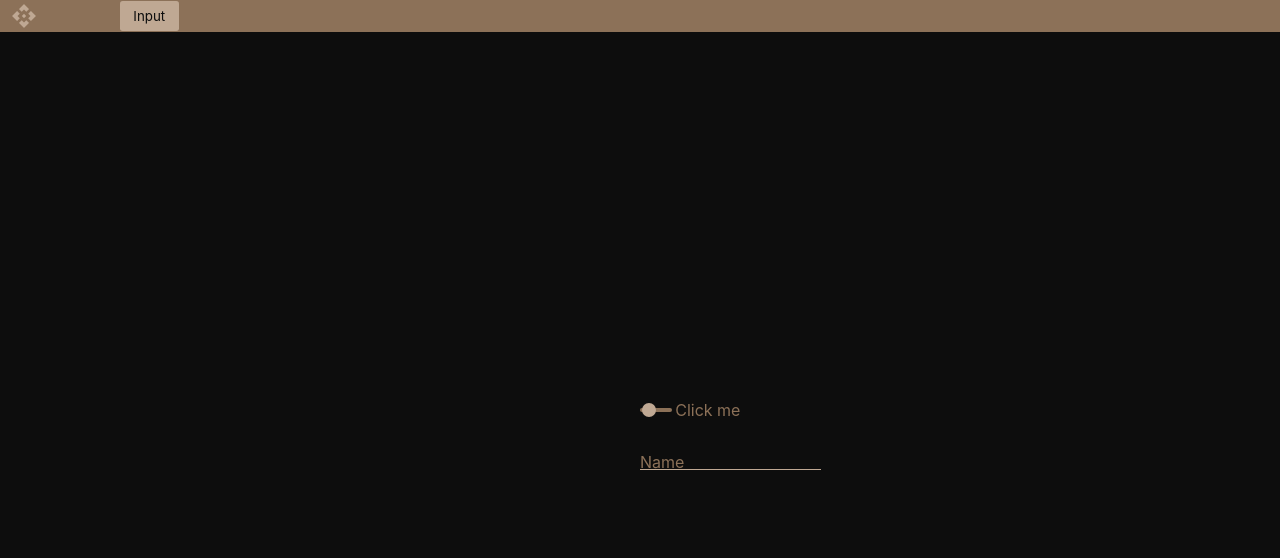
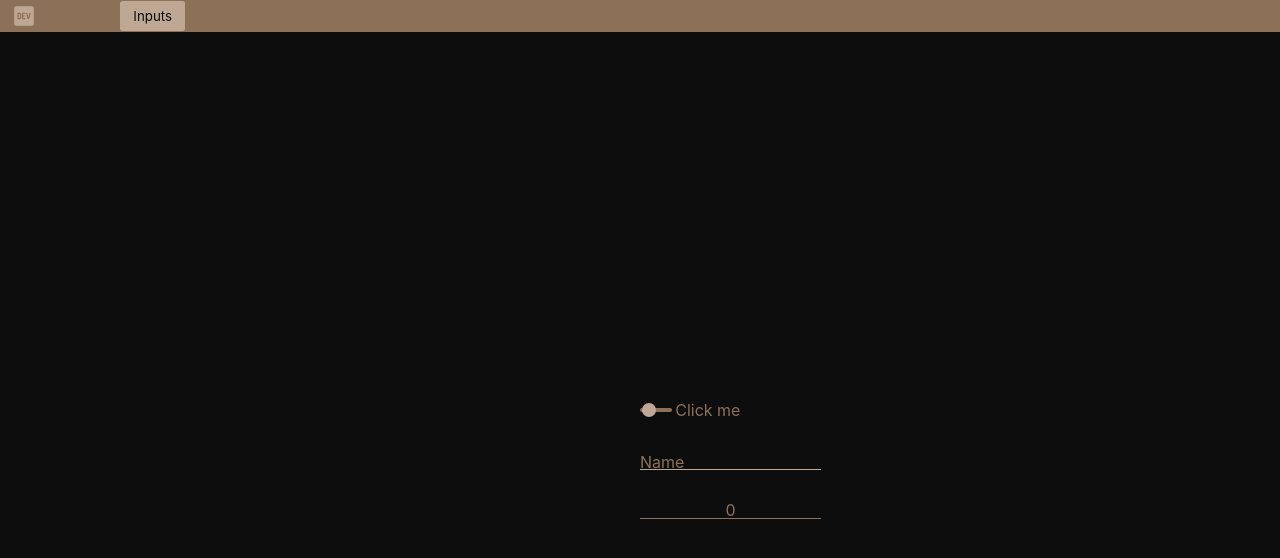
Before and after one commit to dffrs/scratch-book, a Next.js app: page /inputs in a window 1280 px wide. Shown: the top 558 px of the page. Built offline with nearby package versions, Linux system fonts and the light colour scheme.

Commit message:
Early implementation of Select Field

```diff
--- a/components/drawer/index.tsx
+++ b/components/drawer/index.tsx
@@ -14,7 +14,7 @@ const Drawer: FunctionComponent<DrawerProps> = (props) => {
       <div className="container">
         <div className="columns">
           <div className="col-1 c-pointer" onClick={() => Router.push(Routes.HOME)}>
-            <span className="icon text-color-secondary" data-icon="&#xf1b7;" />
+            <span className="icon text-color-secondary" data-icon="&#xead6;" />
           </div>
           {React.Children.map(props.children, (children) => (
             <div className="col-3">{children}</div>
--- /dev/null
+++ b/components/inputs/select/index.tsx
@@ -0,0 +1,32 @@
+import React, { DetailedHTMLProps, forwardRef, memo, useCallback, useImperativeHandle, useRef, useState } from "react";
+import style from "../select/style/select.module.scss";
+
+export type SelectRef = { forwardRef: React.MutableRefObject<HTMLDivElement | null>; value: TOptions | undefined };
+
+type TOptions = { key: string; value: React.ReactNode };
+type CustomProps = { name?: string; id?: string; defaultValue?: TOptions; options?: Array<TOptions> };
+type SelectProps = CustomProps &
+  Omit<DetailedHTMLProps<React.HTMLAttributes<HTMLDivElement>, HTMLDivElement>, keyof CustomProps>;
+
+const Select = forwardRef<SelectRef, SelectProps>(({ options, defaultValue, ...restOfProps }, ref) => {
+  const inputDiv = useRef<HTMLDivElement>(null);
+  const [value, setValue] = useState<TOptions | undefined>(() => defaultValue);
+  const handleClick = useCallback((optionSelected: TOptions) => setValue(optionSelected), []);
+  useImperativeHandle(ref, () => ({ forwardRef: { ...inputDiv }, value }), [value]);
+  return (
+    <div ref={inputDiv} className={style.select} {...restOfProps}>
+      {value?.key}
+      <div>
+        {options?.map(({ key, value }) => (
+          <span key={key} onClick={() => handleClick({ key, value })}>
+            {key}
+          </span>
+        ))}
+      </div>
+    </div>
+  );
+});
+
+Select.displayName = "Select";
+
+export default memo(Select);
--- /dev/null
+++ b/components/inputs/select/style/select.module.scss
@@ -0,0 +1,41 @@
+.select {
+    position: relative;
+    display: flex;
+    align-items: center;
+    justify-content: center;
+    height: 1em;
+    min-width: fit-content;
+    width: 100%;
+    border-top: 0;
+    border-right: 0;
+    border-bottom: 1px solid var(--primary-color);
+    border-left: 0;
+    cursor: pointer;
+    &:hover>div:first-child {
+        transform: scaleY(1);
+    }
+    &>div:first-child {
+        transition: calc(var(--animation-time) * 1.5) var(--animation-curve);
+        transform: scaleY(0);
+        transform-origin: top;
+        position: absolute;
+        top: 1em;
+        display: flex;
+        width: 100%;
+        min-width: 100%;
+        flex-direction: column;
+        & span {
+            display: flex;
+            align-items: center;
+            justify-content: center;
+            width: 100%;
+            height: 2em;
+            overflow: hidden;
+            background-color: var(--secondary-color);
+            transition: calc(var(--animation-time)) ease-in;
+            &:hover {
+                filter: brightness(.6)
+            }
+        }
+    }
+}
--- a/components/layout/util/index.tsx
+++ b/components/layout/util/index.tsx
@@ -4,7 +4,7 @@ type ButtonsName = "inputs";
 
 const drawerButtons: Array<React.ReactElement> = [
   <Button key="inputs" name="inputs">
-    Input
+    Inputs
   </Button>,
 ];
 
--- a/pages/inputs/index.tsx
+++ b/pages/inputs/index.tsx
@@ -1,8 +1,13 @@
 import { NextPage } from "next";
-import { memo } from "react";
+import { memo, useEffect, useRef } from "react";
 import Input from "../../components/inputs";
+import Select, { SelectRef } from "../../components/inputs/select";
 
 const InputsPage: NextPage = () => {
+  const ref = useRef<SelectRef>(null);
+  useEffect(() => {
+    console.log("ref", ref.current?.value);
+  }, [ref]);
   return (
     <div style={{ height: "100vh", position: "relative" }}>
       <div
@@ -19,6 +24,16 @@ const InputsPage: NextPage = () => {
       >
         <Input type="checkbox" label="Click me" />
         <Input type="text" label="Name" />
+        <Select
+          ref={ref}
+          name="select"
+          defaultValue={{ key: "0", value: 0 }}
+          options={[
+            { key: "1", value: 1 },
+            { key: "2", value: 2 },
+            { key: "3", value: 3 },
+          ]}
+        />
       </div>
     </div>
   );
```
